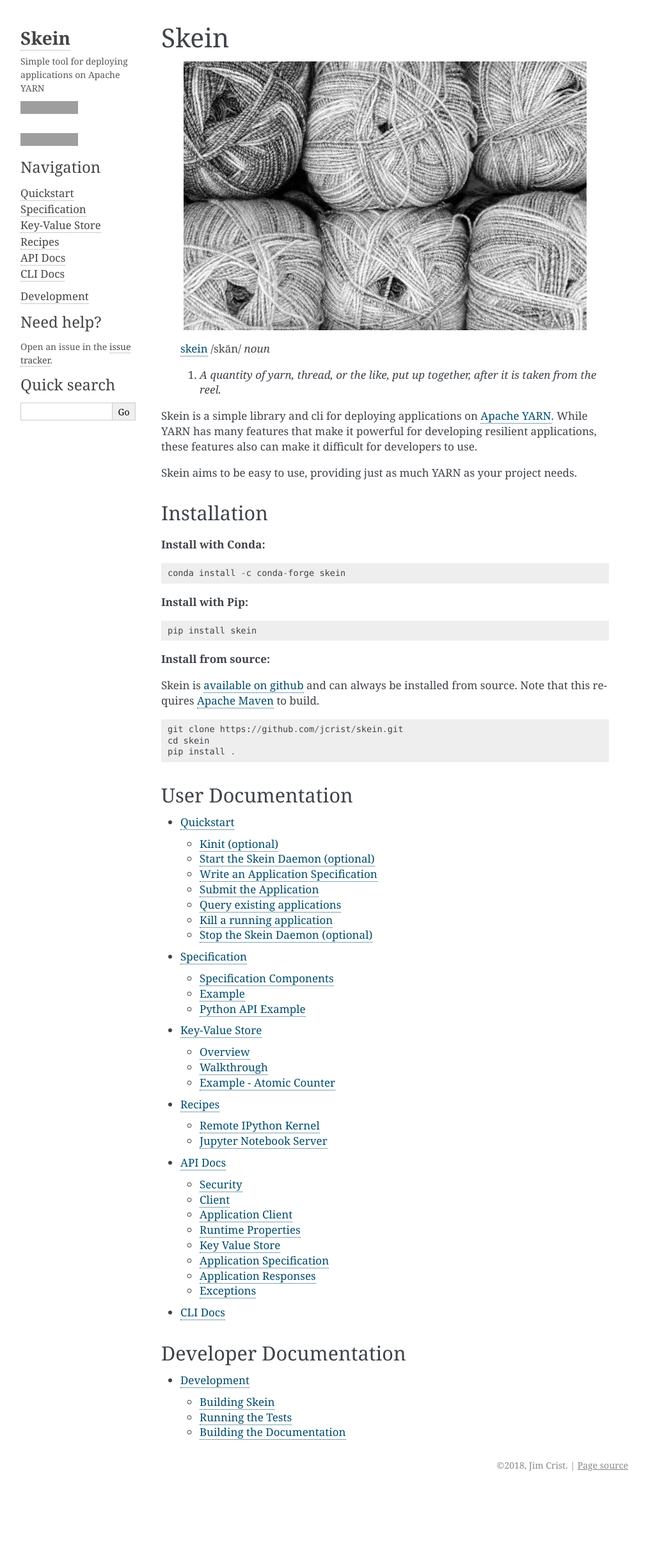
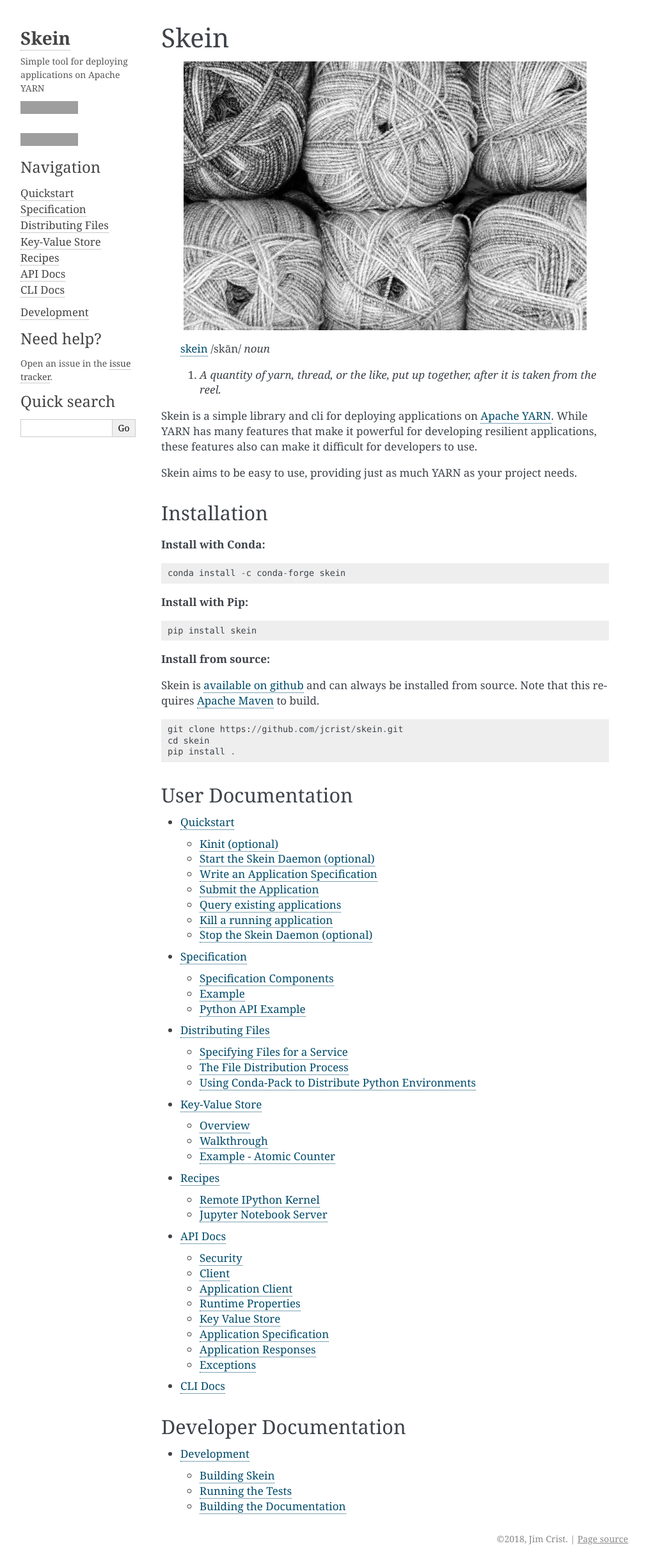
Before and after one commit to jcrist/skein, a Sphinx documentation site: the page built from docs/source/index.rst, in a window 1280 px wide. Shown: the whole page at 64% size, without its empty margins (138-1151 px from the left). Built offline with Sphinx 7.4.7, drawn with Linux system fonts in a browser that asks for light colours; before the commit the page ends 2329 px from its top, so only the background shows below that; some of the changed lines change nothing that is shown; grey boxes are pictures that could not be loaded.

Commit message:
Document file distribution [skip-tests] (#55)
Add a docs page describing how file distribution works.

```diff
--- a/docs/source/_static/custom.css
+++ b/docs/source/_static/custom.css
@@ -1,3 +1,11 @@
 pre {
     padding: 7px 10px;
 }
+
+.body li {
+    margin: 0 0 15px 0;
+}
+
+.toctree-wrapper li {
+    margin: 0 0 0 0;
+}
--- /dev/null
+++ b/docs/source/distributing-files.rst
@@ -0,0 +1,185 @@
+Distributing Files
+==================
+
+Most applications require some number of files (executables, configuration,
+scripts, etc...) to run. When deploying these applications on YARN you have a
+few options:
+
+1. Install the files on every node in the cluster. This usually requires a
+   cluster administrator, and is often only done for things like commonly used
+   libraries. For example, you might install Python and common libraries on
+   every node, but not your application code.
+
+2. Distribute the files to the executing containers as part of the application.
+   This is the common approach, and does not require administrator privileges.
+
+Both options have their place, and can be mixed in a single application. Below
+we discuss the second option in detail.
+
+
+Specifying Files for a Service
+------------------------------
+
+Files for distribution are specified per-service using the :ref:`files field of
+the specification <specification-files>`. This field takes a mapping of
+destination relative paths to :class:`File` or :class:`str` objects describing
+the sources for these paths. Each :class:`File` object takes the following
+fields:
+
+- ``source``
+
+  The path to the file/archive. If no scheme is specified, the path is assumed
+  to be on the local filesystem (``file://`` scheme). Relative paths are
+  supported, and are taken relative to the location of the specification file.
+
+- ``type``
+
+  The type of file to distribute -- either ``archive`` or ``file``.  Archive's
+  are automatically extracted by yarn into a directory with the same name as
+  their destination (only ``.zip``, ``.tar.gz``, and ``.tgz`` supported).
+  Optional; by default the type is inferred from the file extension.
+
+- ``visibility``
+
+  The resource visibility. Describes how resources are shared between
+  applications. Valid values are:
+
+  - ``application`` -- Shared among containers of the same application on the node.
+  - ``private`` -- Shared among all applications of the same user on the node.
+  - ``public`` -- Shared by all users on the node.
+
+  Optional, default is ``application``. In most cases the default is what you
+  want.
+
+- ``size``
+
+  The resource size in bytes. Optional; if not provided will be determined by
+  the file system. In most cases the default is what you want.
+
+- ``timestamp``
+
+  The time the resource was last modified. Optional; if not provided will be
+  determined by the file system. In most cases the default is what you want.
+
+As a shorthand, values may be the source path instead of a :class:`File`
+object.
+
+**Example**
+
+.. code-block:: yaml
+
+    services:
+      my_service:
+        files:
+          # /local/path/to/file.zip will be uploaded to HDFS, and extracted
+          # into the directory path_on_container
+          path_on_container:
+            source: /local/path/to/file.zip
+            type: archive
+
+          # Can also specify only the source path - missing fields are inferred
+          script_path.py: /path/to/script.py
+
+          # Files on remote filesystems can be used by specifying the scheme.
+          # If the specified filesystem matches the default filesystem
+          # (typically HDFS), uploading will avoiding, allowing for faster
+          # application startup.
+          script2_path.py: hdfs:///remote/path/to/script2.py
+
+
+The File Distribution Process
+-----------------------------
+
+When an application launches, the following process occurs:
+
+1. An application staging directory is created in the user's home directory on
+   default filesystem (typically HDFS). The path for this is the format
+   ``~/.skein/{application id}``.
+
+2. The missing fields for each file in the application specification are
+   inferred. All files that are not already on the default filesystem are
+   copied over. Note that if a file is used by more than once service, it is
+   only copied over once for the application.
+
+3. The application is started.
+
+4. When a container is started, YARN resource localization is applied for every
+   file specified by that service. During this process files are copied to the
+   container and any archives are extracted to the destination directories.
+   Based on the file ``visibility`` setting, this may be done once per node per
+   application, or once per node (with an LRU cache for clearing old files).
+   For more information on this process see `this blogpost from Hortonworks
+   <https://hortonworks.com/blog/resource-localization-in-yarn-deep-dive/>`__.
+
+5. When the application completes, the staging directory is deleted.
+
+
+Using Conda-Pack to Distribute Python Environments
+--------------------------------------------------
+
+When deploying Python applications, one needs to figure out how to distribute
+any library dependencies. If Python and the required libraries are already
+installed on every node (option 1 above), you can use the local Python and
+avoid this problem completely. If they aren't, then one way to distribute them
+is to use the `conda package manager <https://conda.io/docs/>`__ to create a
+Python environment, and `conda-pack <https://conda.github.io/conda-pack/>`__ to
+package that environment for distribution.
+
+``conda-pack`` is a tool for taking a conda environment and creating an archive
+of it in a way that (most) absolute paths in any libraries or scripts are
+altered to be relocatable. This archive then can be distributed with your
+application, and will be automatically extracted during `YARN resource
+localization
+<https://hortonworks.com/blog/resource-localization-in-yarn-deep-dive/>`__.
+
+
+Packaging the Environment
+~~~~~~~~~~~~~~~~~~~~~~~~~
+
+Here we create an example environment using ``conda``, and then use
+``conda-pack`` to package the environment into a ``tar.gz`` file named
+``environment.tar.gz``. This is what will be distributed with our application.
+
+.. code-block:: console
+
+    # Create a new conda environment (output trimmed for brevity)
+    $ conda create -n example
+    ...
+
+    # Activate the environment
+    $ conda activate example
+
+    # Install the needed packages (output trimmed for brevity)
+    $ conda install conda-pack skein numpy scikit-learn numba -c conda-forge
+    ...
+
+    # Package the environment into environment.tar.gz
+    $ conda pack -o environment.tar.gz
+    Collecting packages...
+    Packing environment at '/home/jcrist/miniconda/envs/example' to 'environment.tar.gz'
+    [########################################] | 100% Completed | 24.2s
+
+
+Using the Packaged Environment
+~~~~~~~~~~~~~~~~~~~~~~~~~~~~~~
+
+To use the packaged environment in a service specification, you need to include
+the archive in ``files``, and activate the environment in the ``commands``
+list.
+
+.. code-block:: yaml
+
+    services:
+      my_service:
+        files:
+          # The environment archive will be uploaded to HDFS, and extracted
+          # into a directory named ``environment`` in each container.
+          environment: environment.tar.gz
+
+        commands:
+          # Activate the environment
+          - source environment/bin/activate
+
+          # Run commands inside the environment. All executables or imported
+          # python libraries will be from within the packaged environment.
+          - my-cool-application
--- a/docs/source/index.rst
+++ b/docs/source/index.rst
@@ -58,6 +58,7 @@
 
     quickstart.rst
     specification.rst
+    distributing-files.rst
     key-value-store.rst
     recipes.rst
     api.rst
--- a/docs/source/specification.rst
+++ b/docs/source/specification.rst
@@ -132,6 +132,9 @@
         memory: 2048  # 2 GB
         vcores: 2
 
+
+.. _specification-files:
+
 ``files``
 ~~~~~~~~~
 
@@ -177,6 +180,8 @@
 
 As a shorthand, values may be the source path instead of a :class:`File`
 object.
+
+For more information see :doc:`distributing-files`.
 
 **Example**
 
```
